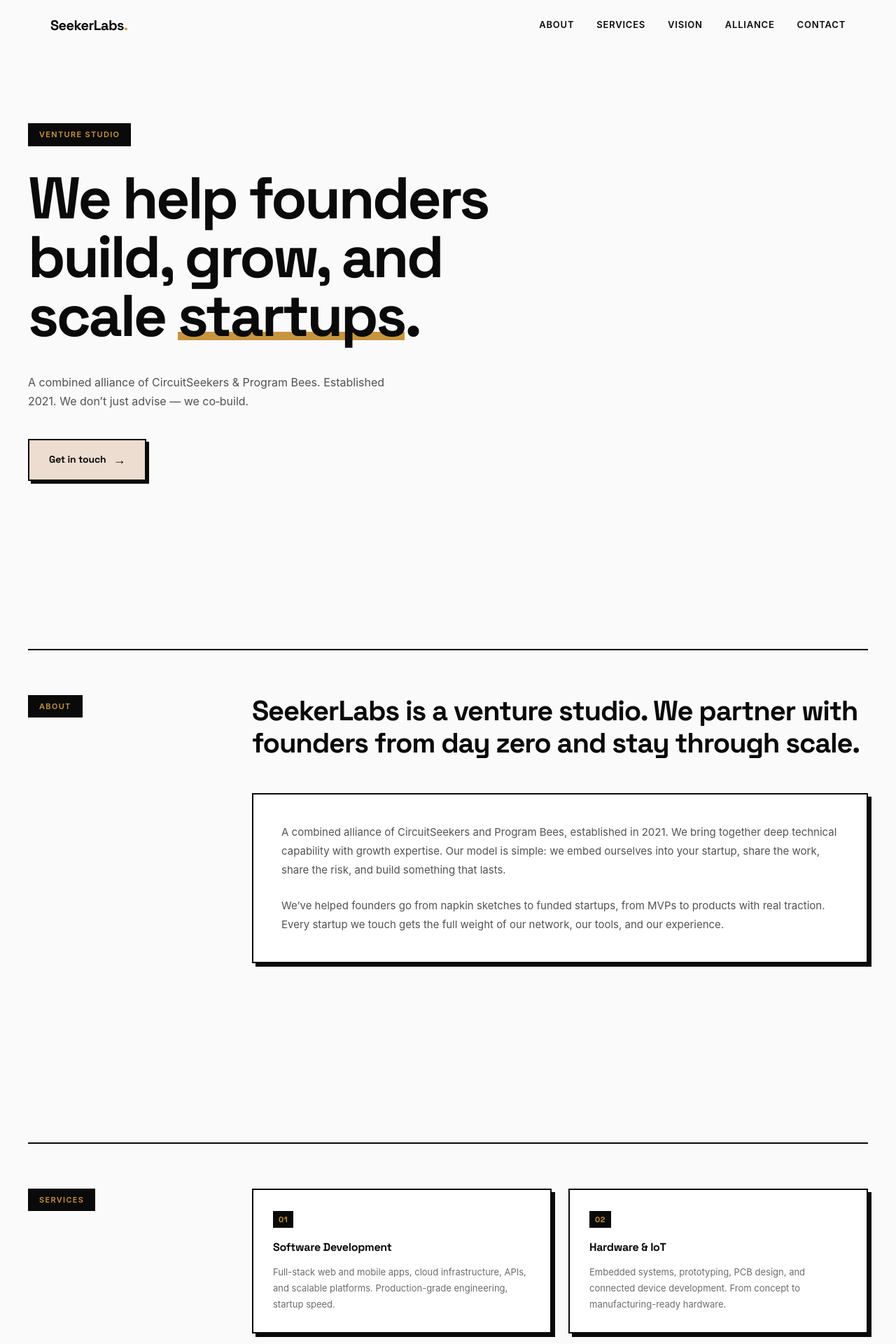
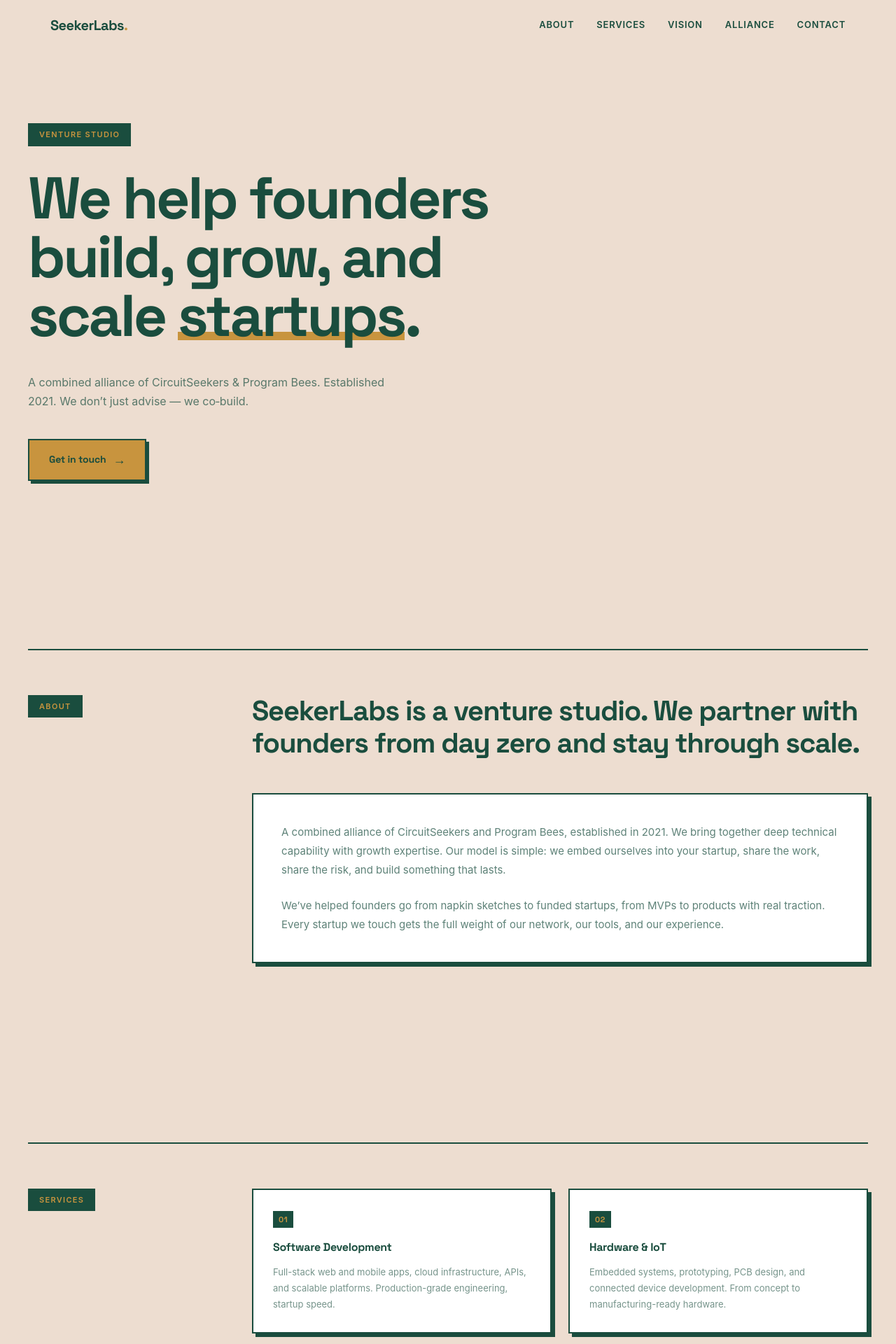
Before and after one commit to circuitseeker/seekerlabs, a React (Vite) app: page / in a window 1280 px wide. Shown: the top 1920 px of the page at 70% size. Built offline with nearby package versions, Linux system fonts and the light colour scheme; a web font is replaced by a local one.

Commit message:
Revert "Color palette: white/black with warm gold and blush cream accents"
This reverts commit 91a3d410bbf766ae1475a771012125e94926f8ce.

```diff
--- a/src/components/About.jsx
+++ b/src/components/About.jsx
@@ -14,20 +14,20 @@ export default function About() {
           </div>
           <div className="md:col-span-9">
             <div ref={headRef} className="reveal">
-              <p className="text-[26px] md:text-[34px] lg:text-[40px] font-heading font-bold leading-[1.15] tracking-[-0.03em] text-[#0a0a0a]">
+              <p className="text-[26px] md:text-[34px] lg:text-[40px] font-heading font-bold leading-[1.15] tracking-[-0.03em] text-[#1A4D3E]">
                 SeekerLabs is a venture studio. We partner with founders from day zero
                 and stay through scale.
               </p>
             </div>
             <div ref={bodyRef} className="reveal">
               <div className="mt-12 brutal-card p-8 md:p-10">
-                <p className="text-[15px] text-[#0a0a0a]/70 leading-[1.8]">
+                <p className="text-[15px] text-[#1A4D3E]/70 leading-[1.8]">
                   A combined alliance of CircuitSeekers and Program Bees, established in 2021.
                   We bring together deep technical capability with growth expertise. Our model
                   is simple: we embed ourselves into your startup, share the work, share the risk,
                   and build something that lasts.
                 </p>
-                <p className="mt-6 text-[15px] text-[#0a0a0a]/70 leading-[1.8]">
+                <p className="mt-6 text-[15px] text-[#1A4D3E]/70 leading-[1.8]">
                   We&rsquo;ve helped founders go from napkin sketches to funded startups,
                   from MVPs to products with real traction. Every startup we touch gets
                   the full weight of our network, our tools, and our experience.
--- a/src/components/Footer.jsx
+++ b/src/components/Footer.jsx
@@ -11,10 +11,10 @@ export default function Footer() {
         <hr className="brutal-divider mb-12" />
         <div className="flex flex-col md:flex-row justify-between items-start md:items-end gap-10">
           <div>
-            <span className="font-heading text-[24px] font-bold tracking-[-0.03em] text-[#0a0a0a]">
+            <span className="font-heading text-[24px] font-bold tracking-[-0.03em] text-[#1A4D3E]">
               SeekerLabs<span className="text-[#C8943E]">.</span>
             </span>
-            <p className="text-[13px] text-[#0a0a0a]/50 mt-2 leading-[1.6]">
+            <p className="text-[13px] text-[#1A4D3E]/50 mt-2 leading-[1.6]">
               A combined alliance of CircuitSeekers<br />
               &amp; Program Bees. Est. 2021.
             </p>
@@ -26,15 +26,15 @@ export default function Footer() {
                 href={social.href}
                 target="_blank"
                 rel="noopener noreferrer"
-                className="brutal-link text-[13px] font-bold text-[#0a0a0a] uppercase tracking-[0.06em]"
+                className="brutal-link text-[13px] font-bold text-[#1A4D3E] uppercase tracking-[0.06em]"
               >
                 {social.label}
               </a>
             ))}
           </div>
         </div>
-        <div className="mt-10 pt-6 border-t-[2.5px] border-[#0a0a0a]">
-          <p className="text-[12px] text-[#0a0a0a]/40 font-medium tracking-[0.02em]">
+        <div className="mt-10 pt-6 border-t-[2.5px] border-[#1A4D3E]">
+          <p className="text-[12px] text-[#1A4D3E]/40 font-medium tracking-[0.02em]">
             &copy; {new Date().getFullYear()} SeekerLabs. All rights reserved.
           </p>
         </div>
--- a/src/components/Hero.jsx
+++ b/src/components/Hero.jsx
@@ -22,7 +22,7 @@ export default function Hero() {
     <section className="pt-32 pb-20 md:pt-44 md:pb-28 px-6 lg:px-8" ref={containerRef}>
       <div className="max-w-[1200px] mx-auto">
         <div className="brutal-tag mb-8">Venture Studio</div>
-        <h1 className="font-heading text-[40px] sm:text-[56px] md:text-[72px] lg:text-[84px] font-bold leading-[1.0] tracking-[-0.04em] text-[#0a0a0a]">
+        <h1 className="font-heading text-[40px] sm:text-[56px] md:text-[72px] lg:text-[84px] font-bold leading-[1.0] tracking-[-0.04em] text-[#1A4D3E]">
           <span className="line-reveal"><span>We help founders</span></span>
           <br />
           <span className="line-reveal"><span>build, grow, and</span></span>
@@ -39,7 +39,7 @@ export default function Hero() {
           </span>
         </h1>
         <div className="hero-sub reveal mt-10 max-w-[520px]">
-          <p className="text-[16px] text-[#0a0a0a]/70 leading-[1.7]">
+          <p className="text-[16px] text-[#1A4D3E]/70 leading-[1.7]">
             A combined alliance of CircuitSeekers &amp; Program Bees.
             Established 2021. We don&rsquo;t just advise &mdash; we co&#8209;build.
           </p>
--- a/src/components/Navbar.jsx
+++ b/src/components/Navbar.jsx
@@ -22,14 +22,14 @@ export default function Navbar() {
     <nav
       className={`fixed top-0 left-0 right-0 z-50 transition-all duration-300 ${
         scrolled
-          ? 'bg-[#FAFAFA] border-b-[2.5px] border-[#0a0a0a]'
+          ? 'bg-[#EDDDD0] border-b-[2.5px] border-[#1A4D3E]'
           : 'bg-transparent'
       }`}
     >
       <div className="max-w-[1200px] mx-auto px-6 lg:px-8 h-[72px] flex items-center justify-between">
         <a
           href="#"
-          className="font-heading text-[20px] font-bold tracking-[-0.03em] text-[#0a0a0a]"
+          className="font-heading text-[20px] font-bold tracking-[-0.03em] text-[#1A4D3E]"
         >
           SeekerLabs<span className="text-[#C8943E]">.</span>
         </a>
@@ -39,7 +39,7 @@ export default function Navbar() {
             <a
               key={link.label}
               href={link.href}
-              className="brutal-link text-[13px] font-semibold text-[#0a0a0a] uppercase tracking-[0.06em]"
+              className="brutal-link text-[13px] font-semibold text-[#1A4D3E] uppercase tracking-[0.06em]"
             >
               {link.label}
             </a>
@@ -48,20 +48,20 @@ export default function Navbar() {
 
         <button
           onClick={() => setMobileOpen(!mobileOpen)}
-          className="md:hidden font-heading text-[14px] font-bold text-[#0a0a0a] uppercase tracking-[0.06em]"
+          className="md:hidden font-heading text-[14px] font-bold text-[#1A4D3E] uppercase tracking-[0.06em]"
         >
           {mobileOpen ? '✕ Close' : '☰ Menu'}
         </button>
       </div>
 
       {mobileOpen && (
-        <div className="md:hidden bg-[#FAFAFA] border-t-[2.5px] border-[#0a0a0a] px-6 py-8 flex flex-col gap-6">
+        <div className="md:hidden bg-[#EDDDD0] border-t-[2.5px] border-[#1A4D3E] px-6 py-8 flex flex-col gap-6">
           {links.map((link) => (
             <a
               key={link.label}
               href={link.href}
               onClick={() => setMobileOpen(false)}
-              className="font-heading text-[18px] font-bold text-[#0a0a0a] uppercase tracking-[0.02em]"
+              className="font-heading text-[18px] font-bold text-[#1A4D3E] uppercase tracking-[0.02em]"
             >
               {link.label}
             </a>
--- a/src/components/Services.jsx
+++ b/src/components/Services.jsx
@@ -45,13 +45,13 @@ export default function Services() {
                   key={service.title}
                   className="brutal-card p-7 stagger-child"
                 >
-                  <span className="font-heading text-[11px] font-bold text-[#C8943E] bg-[#0a0a0a] inline-block px-2 py-1 mb-4 tracking-wider">
+                  <span className="font-heading text-[11px] font-bold text-[#C8943E] bg-[#1A4D3E] inline-block px-2 py-1 mb-4 tracking-wider">
                     {service.num}
                   </span>
-                  <h3 className="text-[16px] font-heading font-bold text-[#0a0a0a] mb-3 tracking-[-0.02em]">
+                  <h3 className="text-[16px] font-heading font-bold text-[#1A4D3E] mb-3 tracking-[-0.02em]">
                     {service.title}
                   </h3>
-                  <p className="text-[13px] text-[#0a0a0a]/60 leading-[1.75]">
+                  <p className="text-[13px] text-[#1A4D3E]/60 leading-[1.75]">
                     {service.description}
                   </p>
                 </div>
--- a/src/index.css
+++ b/src/index.css
@@ -34,15 +34,15 @@ html {
 }
 
 body {
-  background-color: #FAFAFA;
-  color: #0a0a0a;
+  background-color: #EDDDD0;
+  color: #1A4D3E;
   font-family: 'Inter', sans-serif;
   -webkit-font-smoothing: antialiased;
   -moz-osx-font-smoothing: grayscale;
 }
 
 ::selection {
-  background: #0a0a0a;
+  background: #1A4D3E;
   color: #C8943E;
 }
 
@@ -50,28 +50,28 @@ body {
 
 .brutal-card {
   background: #fff;
-  border: 2.5px solid #0a0a0a;
-  box-shadow: 5px 5px 0px #0a0a0a;
+  border: 2.5px solid #1A4D3E;
+  box-shadow: 5px 5px 0px #1A4D3E;
   transition: box-shadow 0.25s cubic-bezier(0.22, 1, 0.36, 1),
               transform 0.25s cubic-bezier(0.22, 1, 0.36, 1);
 }
 
 .brutal-card:hover {
   transform: translate(-2px, -2px);
-  box-shadow: 7px 7px 0px #0a0a0a;
+  box-shadow: 7px 7px 0px #1A4D3E;
 }
 
 .brutal-card-accent {
-  background: #EDDDD0;
-  border: 2.5px solid #0a0a0a;
-  box-shadow: 5px 5px 0px #0a0a0a;
+  background: #C8943E;
+  border: 2.5px solid #1A4D3E;
+  box-shadow: 5px 5px 0px #1A4D3E;
   transition: box-shadow 0.25s cubic-bezier(0.22, 1, 0.36, 1),
               transform 0.25s cubic-bezier(0.22, 1, 0.36, 1);
 }
 
 .brutal-card-accent:hover {
   transform: translate(-2px, -2px);
-  box-shadow: 7px 7px 0px #0a0a0a;
+  box-shadow: 7px 7px 0px #1A4D3E;
 }
 
 /* ─── Reveal animations ─── */
@@ -119,14 +119,14 @@ body {
 
 .brutal-tag {
   display: inline-block;
-  background: #0a0a0a;
+  background: #1A4D3E;
   color: #C8943E;
   padding: 6px 14px;
   font-size: 11px;
   font-weight: 600;
   letter-spacing: 0.12em;
   text-transform: uppercase;
-  border: 2px solid #0a0a0a;
+  border: 2px solid #1A4D3E;
 }
 
 /* ─── Brutal link underline ─── */
@@ -143,7 +143,7 @@ body {
   left: 0;
   width: 100%;
   height: 2.5px;
-  background: #EDDDD0;
+  background: #C8943E;
   transform: scaleX(0);
   transform-origin: right;
   transition: transform 0.3s cubic-bezier(0.22, 1, 0.36, 1);
@@ -158,7 +158,7 @@ body {
 
 .brutal-divider {
   border: none;
-  border-top: 2.5px solid #0a0a0a;
+  border-top: 2.5px solid #1A4D3E;
 }
 
 /* ─── Brutal button ─── */
@@ -167,15 +167,15 @@ body {
   display: inline-flex;
   align-items: center;
   gap: 10px;
-  background: #EDDDD0;
-  color: #0a0a0a;
-  border: 2.5px solid #0a0a0a;
+  background: #C8943E;
+  color: #1A4D3E;
+  border: 2.5px solid #1A4D3E;
   padding: 14px 28px;
   font-family: 'Space Grotesk', sans-serif;
   font-weight: 700;
   font-size: 14px;
   letter-spacing: -0.01em;
-  box-shadow: 4px 4px 0px #0a0a0a;
+  box-shadow: 4px 4px 0px #1A4D3E;
   cursor: pointer;
   transition: box-shadow 0.2s cubic-bezier(0.22, 1, 0.36, 1),
               transform 0.2s cubic-bezier(0.22, 1, 0.36, 1);
@@ -183,12 +183,12 @@ body {
 
 .brutal-btn:hover {
   transform: translate(-2px, -2px);
-  box-shadow: 6px 6px 0px #0a0a0a;
+  box-shadow: 6px 6px 0px #1A4D3E;
 }
 
 .brutal-btn:active {
   transform: translate(2px, 2px);
-  box-shadow: 0px 0px 0px #0a0a0a;
+  box-shadow: 0px 0px 0px #1A4D3E;
 }
 
 /* ─── Marquee ─── */
```
Also changed, not shown: src/components/Alliance.jsx (+5 -5 lines), src/components/Contact.jsx (+4 -4 lines), src/components/Vision.jsx (+5 -5 lines).
